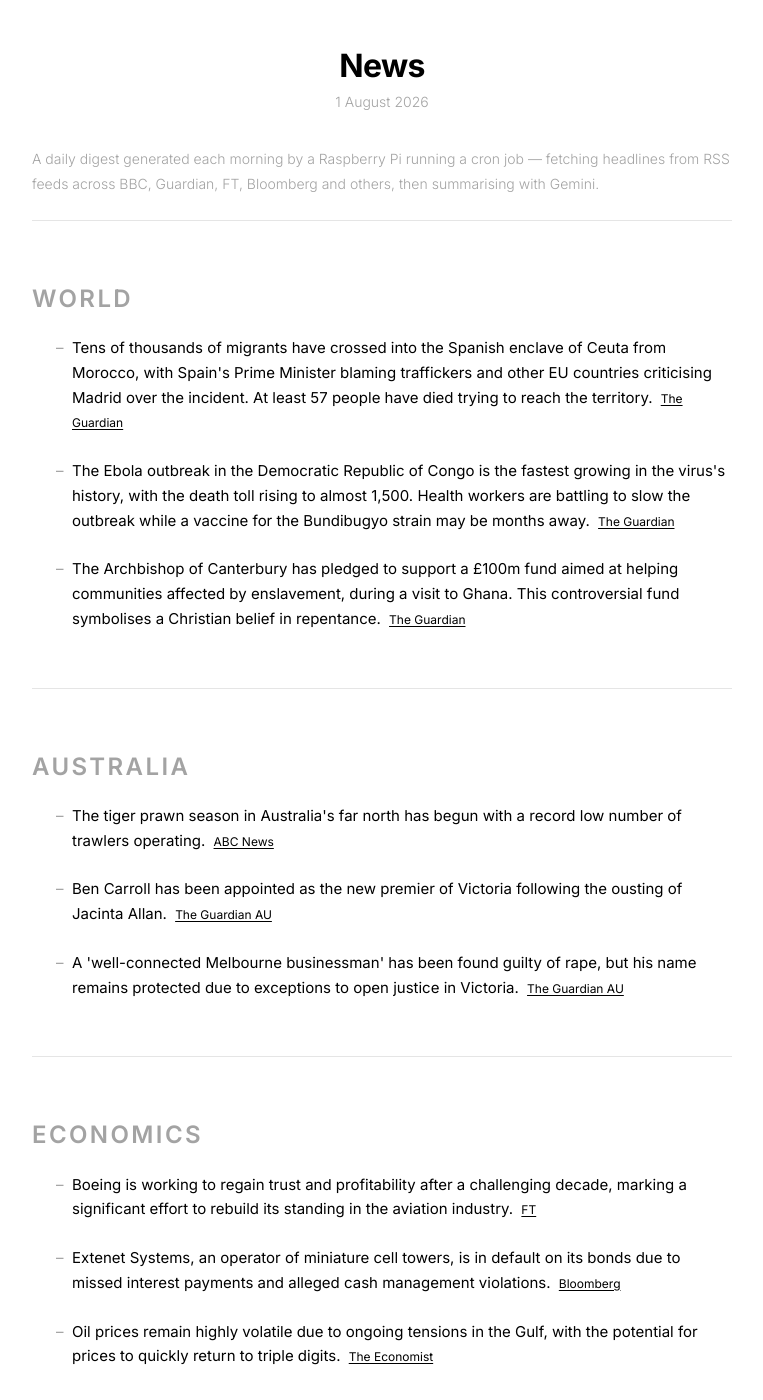
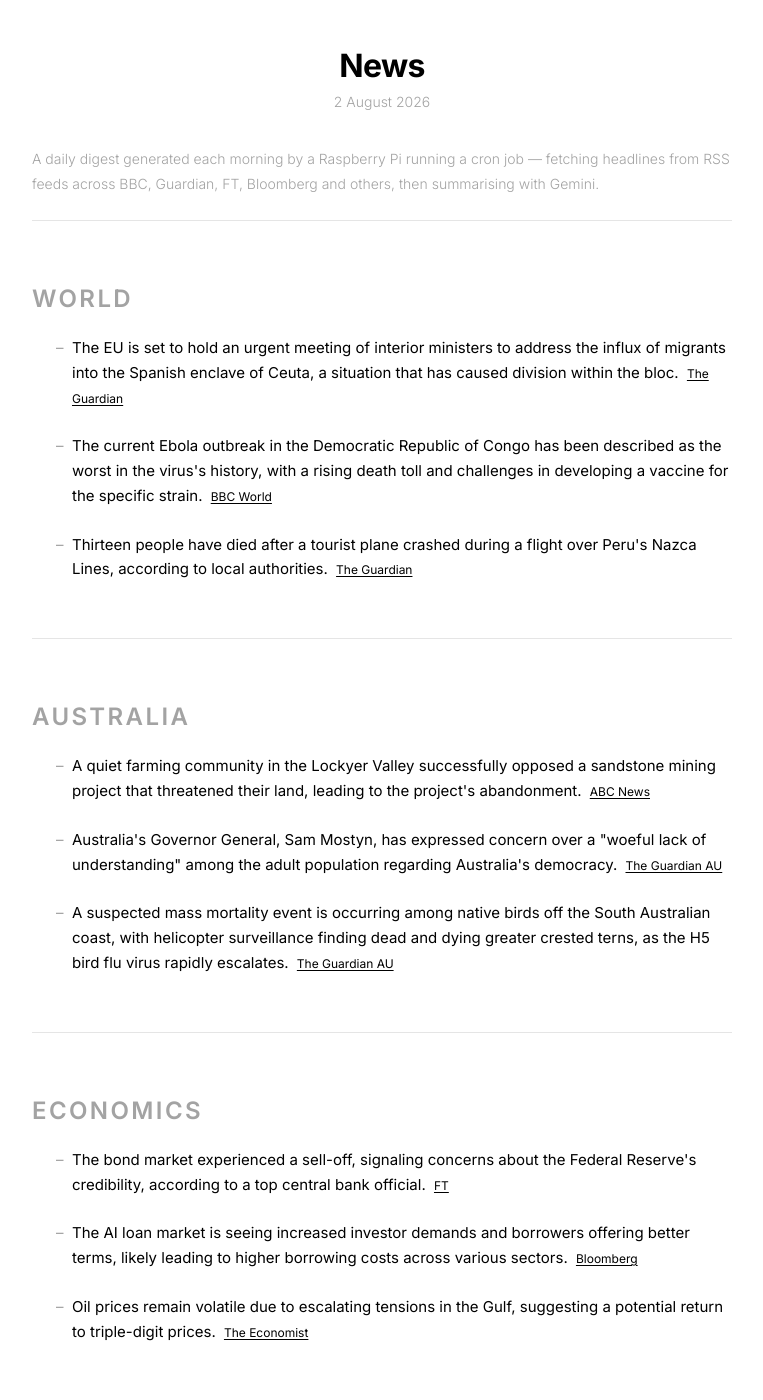
Before and after one commit to s-jac/s-jac.github.io, a Jekyll site: the page built from projects/news.html, in a window 1280 px wide and 1400 px high. Shown: the whole window, without its empty margins (258-1021 px from the left). Built offline with Jekyll 4.4.1, drawn with Linux system fonts in a browser that asks for light colours; some of the changed text lies outside the part shown.

Commit message:
daily news update 2 August 2026

```diff
--- a/_data/news.json
+++ b/_data/news.json
@@ -1,22 +1,22 @@
 {
-  "date": "1 August 2026",
-  "generated_at": "2026-07-31T21:00:25.359834+00:00",
+  "date": "2 August 2026",
+  "generated_at": "2026-08-01T21:00:25.198396+00:00",
   "sections": [
     {
       "heading": "World",
       "bullets": [
         {
-          "text": "Tens of thousands of migrants have crossed into the Spanish enclave of Ceuta from Morocco, with Spain's Prime Minister blaming traffickers and other EU countries criticising Madrid over the incident. At least 57 people have died trying to reach the territory.",
+          "text": "The EU is set to hold an urgent meeting of interior ministers to address the influx of migrants into the Spanish enclave of Ceuta, a situation that has caused division within the bloc.",
           "source": "The Guardian",
           "url": "https://www.theguardian.com"
         },
         {
-          "text": "The Ebola outbreak in the Democratic Republic of Congo is the fastest growing in the virus's history, with the death toll rising to almost 1,500. Health workers are battling to slow the outbreak while a vaccine for the Bundibugyo strain may be months away.",
-          "source": "The Guardian",
-          "url": "https://www.theguardian.com"
+          "text": "The current Ebola outbreak in the Democratic Republic of Congo has been described as the worst in the virus's history, with a rising death toll and challenges in developing a vaccine for the specific strain.",
+          "source": "BBC World",
+          "url": "https://www.bbc.com/news/world"
         },
         {
-          "text": "The Archbishop of Canterbury has pledged to support a £100m fund aimed at helping communities affected by enslavement, during a visit to Ghana. This controversial fund symbolises a Christian belief in repentance.",
+          "text": "Thirteen people have died after a tourist plane crashed during a flight over Peru's Nazca Lines, according to local authorities.",
           "source": "The Guardian",
           "url": "https://www.theguardian.com"
         }
@@ -26,17 +26,17 @@
       "heading": "Australia",
       "bullets": [
         {
-          "text": "The tiger prawn season in Australia's far north has begun with a record low number of trawlers operating.",
+          "text": "A quiet farming community in the Lockyer Valley successfully opposed a sandstone mining project that threatened their land, leading to the project's abandonment.",
           "source": "ABC News",
           "url": "https://www.abc.net.au/news"
         },
         {
-          "text": "Ben Carroll has been appointed as the new premier of Victoria following the ousting of Jacinta Allan.",
+          "text": "Australia's Governor General, Sam Mostyn, has expressed concern over a \"woeful lack of understanding\" among the adult population regarding Australia's democracy.",
           "source": "The Guardian AU",
           "url": "https://www.theguardian.com/au"
         },
         {
-          "text": "A 'well-connected Melbourne businessman' has been found guilty of rape, but his name remains protected due to exceptions to open justice in Victoria.",
+          "text": "A suspected mass mortality event is occurring among native birds off the South Australian coast, with helicopter surveillance finding dead and dying greater crested terns, as the H5 bird flu virus rapidly escalates.",
           "source": "The Guardian AU",
           "url": "https://www.theguardian.com/au"
         }
@@ -46,17 +46,17 @@
       "heading": "Economics",
       "bullets": [
         {
-          "text": "Boeing is working to regain trust and profitability after a challenging decade, marking a significant effort to rebuild its standing in the aviation industry.",
+          "text": "The bond market experienced a sell-off, signaling concerns about the Federal Reserve's credibility, according to a top central bank official.",
           "source": "FT",
           "url": "https://www.ft.com"
         },
         {
-          "text": "Extenet Systems, an operator of miniature cell towers, is in default on its bonds due to missed interest payments and alleged cash management violations.",
+          "text": "The AI loan market is seeing increased investor demands and borrowers offering better terms, likely leading to higher borrowing costs across various sectors.",
           "source": "Bloomberg",
           "url": "https://www.bloomberg.com/markets"
         },
         {
-          "text": "Oil prices remain highly volatile due to ongoing tensions in the Gulf, with the potential for prices to quickly return to triple digits.",
+          "text": "Oil prices remain volatile due to escalating tensions in the Gulf, suggesting a potential return to triple-digit prices.",
           "source": "The Economist",
           "url": "https://www.economist.com/finance-and-economics"
         }
```
